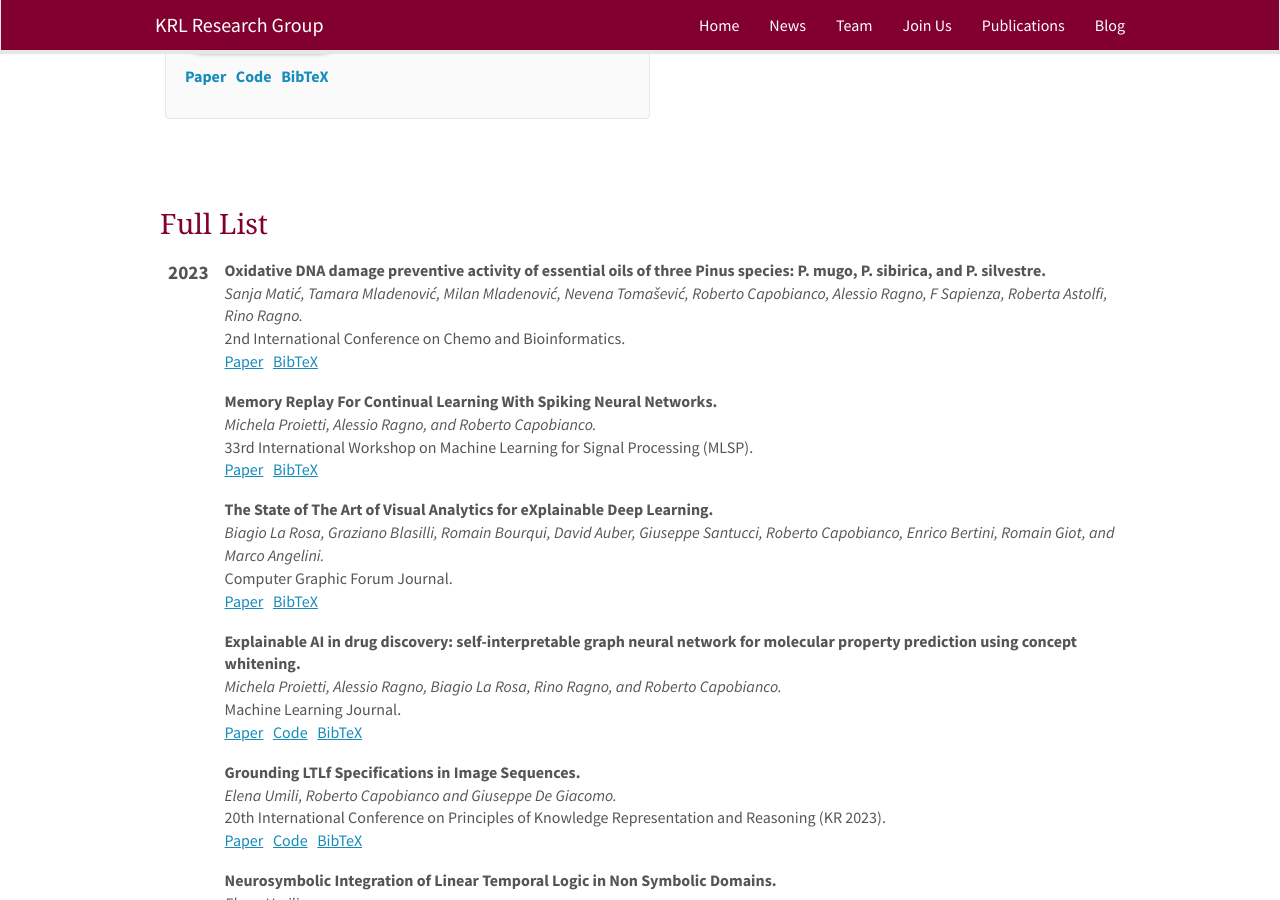
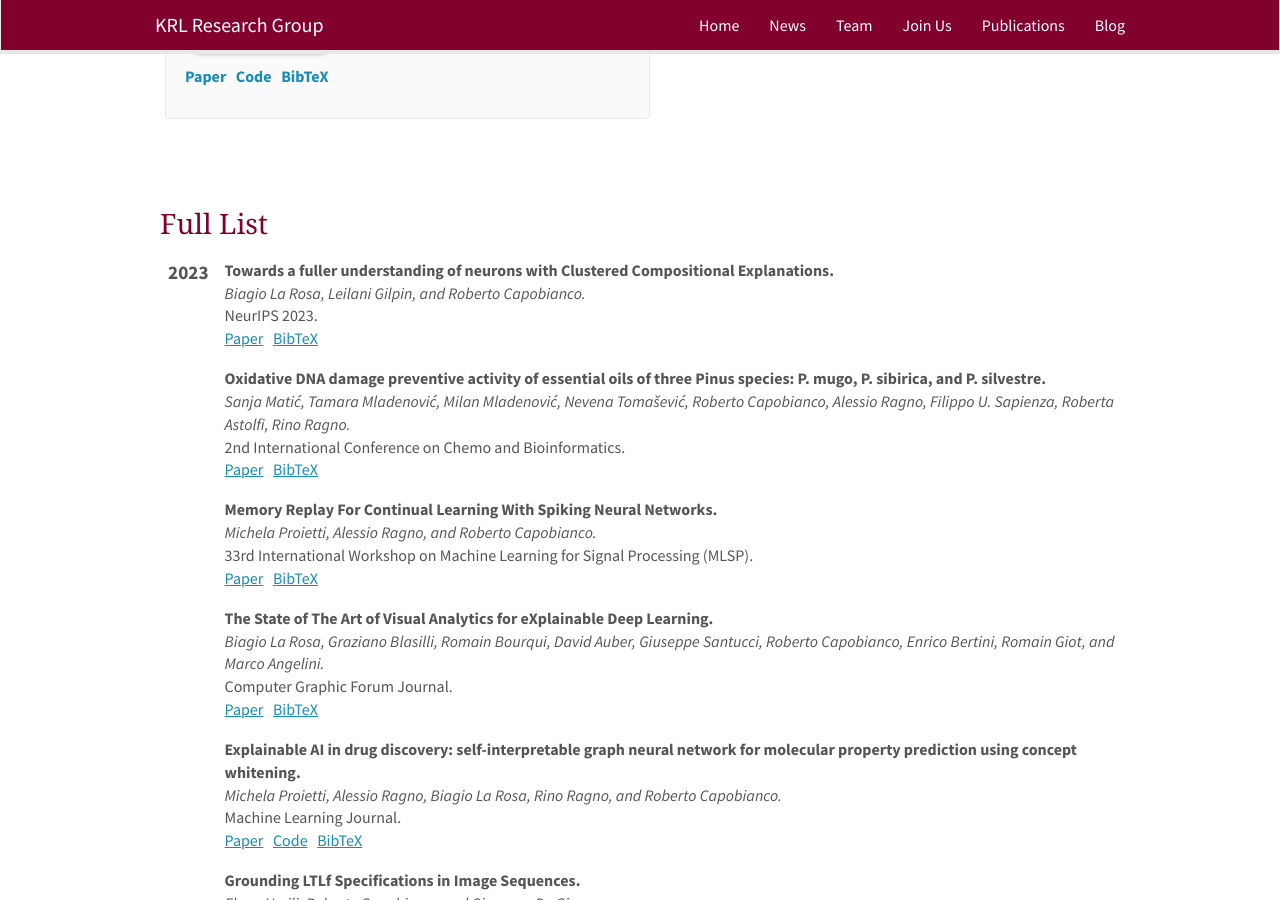
Before and after one commit to KRLGroup/krlgroup.github.io, a Jekyll site: the page built from _pages/publications.md, in a window 1280 px wide and 900 px high, scrolled down 389 px. Built offline with Jekyll 4.4.1, drawn with Linux system fonts in a browser that asks for light colours; nearby versions of some CDN libraries.

Commit message:
added larosa-neurips2023

```diff
--- a/_data/publist.yml
+++ b/_data/publist.yml
@@ -1,5 +1,21 @@
+- title: "Towards a fuller understanding of neurons with Clustered Compositional Explanations"
+  authors:  Biagio La Rosa, Leilani Gilpin, and Roberto Capobianco
+  year: 2023
+  publisher: NeurIPS 2023
+  link:
+    url:  https://openreview.net/forum?id=51PLYhMFWz
+    display: Paper
+  code:
+  bibtex: "@inproceedings{
+    LaRosa2023Towards,<br>
+    title={Towards a fuller understanding of neurons with Clustered Compositional Explanations},<br>
+    author={Biagio La Rosa and Leilani H. Gilpin and Roberto Capobianco},<br>
+    booktitle={Thirty-seventh Conference on Neural Information Processing Systems},<br>
+    year={2023}<br>
+    }"
+
 - title: "Oxidative DNA damage preventive activity of essential oils of three Pinus species: P. mugo, P. sibirica, and P. silvestre"
-  authors:  Sanja Matić, Tamara Mladenović, Milan Mladenović, Nevena Tomašević, Roberto Capobianco, Alessio Ragno, F Sapienza, Roberta Astolfi, Rino Ragno
+  authors:  Sanja Matić, Tamara Mladenović, Milan Mladenović, Nevena Tomašević, Roberto Capobianco, Alessio Ragno, Filippo U. Sapienza, Roberta Astolfi, Rino Ragno
   year: 2023
   publisher: 2nd International Conference on Chemo and Bioinformatics
   link:
```
